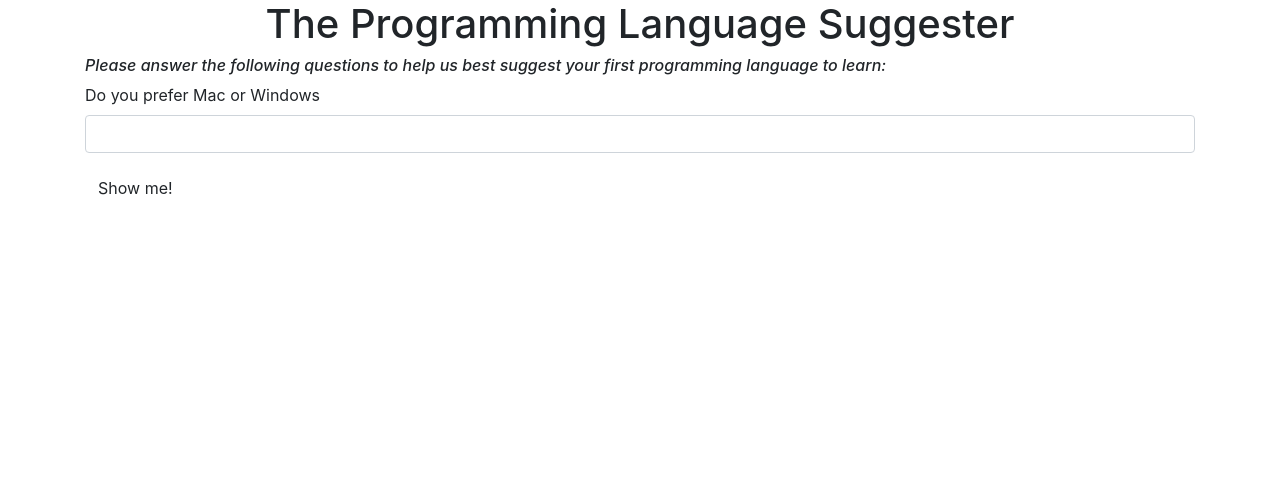
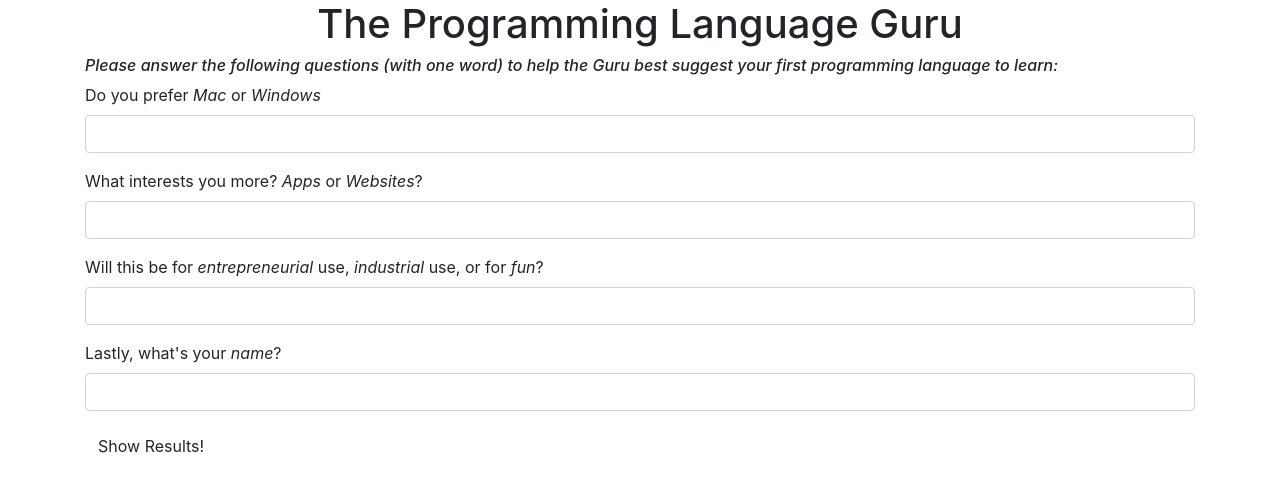
Before and after one commit to tlpackus/programing-language-suggester, a plain HTML site: page index.html in a window 1280 px wide. Drawn offline with Linux system fonts and the light colour scheme.

Commit message:
Fixed up the Original HTML and added 4 out of the 5 questions to ask the info seeker

```diff
--- a/index.html
+++ b/index.html
@@ -9,14 +9,29 @@
 </head>
 <body>
   <div class="container">
-    <h1>The Programming Language Suggester</h1>
-    <h6><em>Please answer the following questions to help us best suggest your first programming language to learn:</em></h6>
+    <h1>The Programming Language Guru</h1>
+    <h6><em>Please answer the following questions (with one word) to help the Guru best suggest your first programming language to learn:</em></h6>
     <form id="formOne">
       <div class="form-group">
-        <label for="morw">Do you prefer Mac or Windows</label>
+        <label for="morw">Do you prefer <em>Mac</em> or <em>Windows</em></label>
         <input id="morw" class="form-control" type="text">
       </div>
-      <button type="submit" class="btn">Show me!</button>
+      <div class="form-group">
+        <label for="aorw">What interests you more? <em>Apps</em> or <em>Websites</em>?
+        </label>
+        <input id="aorw" class="form-control" type="text">
+      </div>
+      <div class="form-group">
+        <label for="use">Will this be for <em>entrepreneurial</em> use, <em>industrial</em> use, or for <em>fun</em>? </label>
+        </label>
+        <input id="use" class="form-control" type="text">
+      </div>
+      <div class="form-group">
+        <label for="neme">Lastly, what's your <em>name</em>?</label>
+        </label>
+        <input id="name" class="form-control" type="text">
+      </div>
+      <button type="submit" class="btn">Show Results!</button>
     </form>
 
   </div>
```
